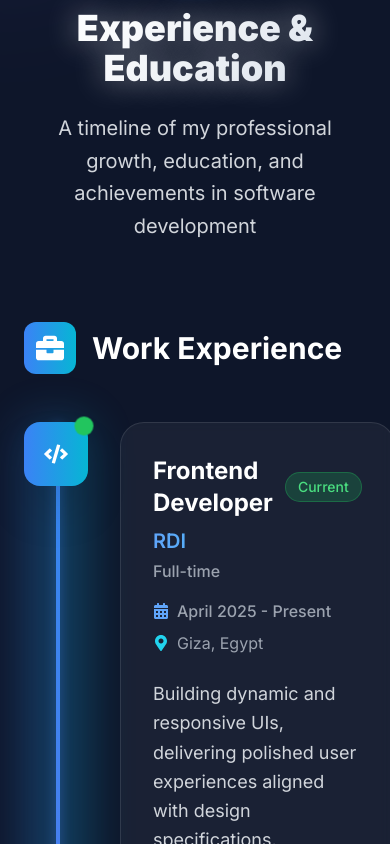
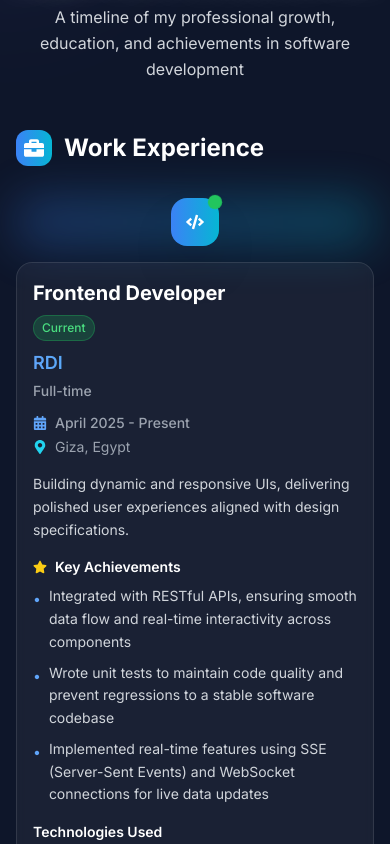
Before and after one commit to AhmedAbdullahFahim/portfolio, a React (Vite) app: page / in a window 390 px wide. Shown: the part 8140-8984 px from the top of the page. Built offline with nearby package versions, Linux system fonts and the light colour scheme.

Commit message:
fixed experience section responsiveness

```diff
--- a/src/components/Experience.jsx
+++ b/src/components/Experience.jsx
@@ -43,8 +43,6 @@ const Experience = () => {
       },
     },
   };
-
-
 
   const experiences = [
     {
@@ -154,7 +152,7 @@ const Experience = () => {
   return (
     <section
       id="experience"
-      className="relative py-24 bg-dark-blue-900/50 overflow-hidden"
+      className="relative py-16 sm:py-20 lg:py-24 bg-dark-blue-900/50 overflow-hidden"
     >
       {/* Floating Background Elements */}
       <div className="absolute inset-0 overflow-hidden pointer-events-none">
@@ -196,7 +194,7 @@ const Experience = () => {
         />
       </div>
 
-      <div className="container mx-auto px-6 relative z-10">
+      <div className="container mx-auto px-4 sm:px-6 relative z-10">
         <motion.div
           ref={ref}
           variants={containerVariants}
@@ -204,19 +202,19 @@ const Experience = () => {
           animate={inView ? "visible" : "hidden"}
         >
           {/* Section Header */}
-          <motion.div variants={itemVariants} className="text-center mb-20">
+          <motion.div variants={itemVariants} className="text-center mb-12 sm:mb-16 lg:mb-20">
             <motion.div
               initial={{ scale: 0, rotate: -180 }}
               animate={
                 inView ? { scale: 1, rotate: 0 } : { scale: 0, rotate: -180 }
               }
               transition={{ duration: 0.8, delay: 0.2 }}
-              className="w-16 h-16 bg-gradient-to-br from-accent-blue-500 to-accent-blue-400 rounded-2xl mx-auto mb-6 flex items-center justify-center shadow-lg shadow-accent-blue-500/25"
+              className="w-12 h-12 sm:w-16 sm:h-16 bg-gradient-to-br from-accent-blue-500 to-accent-blue-400 rounded-2xl mx-auto mb-4 sm:mb-6 flex items-center justify-center shadow-lg shadow-accent-blue-500/25"
             >
-              <FaBriefcase className="text-white text-2xl" />
+              <FaBriefcase className="text-white text-lg sm:text-2xl" />
             </motion.div>
             <h2
-              className="text-4xl md:text-6xl font-black mb-6"
+              className="text-3xl sm:text-4xl md:text-6xl font-black mb-4 sm:mb-6"
               style={{
                 background:
                   "linear-gradient(135deg, #ffffff 0%, #f8fafc 30%, #e2e8f0 70%, #cbd5e1 100%)",
@@ -228,82 +226,50 @@ const Experience = () => {
             >
               Experience & Education
             </h2>
-            <p className="text-gray-300 text-xl max-w-3xl mx-auto leading-relaxed">
+            <p className="text-gray-300 text-base sm:text-lg lg:text-xl max-w-3xl mx-auto leading-relaxed">
               A timeline of my professional growth, education, and achievements in software development
             </p>
           </motion.div>
 
-          {/* Stats Cards */}
-          {/* <motion.div
-            variants={itemVariants}
-            className="grid grid-cols-2 lg:grid-cols-4 gap-6 mb-20"
-          >
-            {stats.map((stat, index) => (
-              <motion.div
-                key={index}
-                whileHover={{
-                  scale: 1.05,
-                  y: -5,
-                }}
-                className="group relative p-6 bg-white/5 backdrop-blur-sm border border-white/10 rounded-2xl hover:border-white/20 transition-all duration-300"
-              >
-                <div className="absolute inset-0 bg-gradient-to-br from-white/5 to-transparent rounded-2xl opacity-0 group-hover:opacity-100 transition-opacity duration-300" />
-                <div className="relative z-10 text-center">
-                  <div
-                    className={`inline-flex p-3 rounded-xl bg-gradient-to-r ${stat.color} mb-4`}
-                  >
-                    <stat.icon size={24} className="text-white" />
-                  </div>
-                  <h3 className="text-2xl font-bold text-white mb-2">
-                    {stat.value}
-                  </h3>
-                  <p className="text-gray-400 text-sm font-medium">
-                    {stat.label}
-                  </p>
-                </div>
-              </motion.div>
-            ))}
-          </motion.div> */}
-
-          <div className="grid lg:grid-cols-4 gap-12">
+          <div className="grid lg:grid-cols-4 gap-6 lg:gap-12">
             {/* Work Experience */}
             <div className="lg:col-span-3">
               <motion.div
                 variants={itemVariants}
-                className="flex items-center gap-4 mb-12"
+                className="flex items-center gap-3 sm:gap-4 mb-8 sm:mb-12"
               >
-                <div className="p-3 bg-gradient-to-r from-blue-500 to-cyan-500 rounded-xl">
-                  <FaBriefcase size={28} className="text-white" />
+                <div className="p-2 sm:p-3 bg-gradient-to-r from-blue-500 to-cyan-500 rounded-xl">
+                  <FaBriefcase size={20} className="text-white sm:w-7 sm:h-7" />
                 </div>
-                <h3 className="text-3xl font-bold text-white">
+                <h3 className="text-2xl sm:text-3xl font-bold text-white">
                   Work Experience
                 </h3>
               </motion.div>
 
               <div className="relative">
-                 {/* Simple Timeline line */}
-                 <div className="absolute left-8 top-0 bottom-0 w-1 bg-gradient-to-b from-blue-500 via-purple-500 to-cyan-500 rounded-full" />
-                 <div className="absolute left-7 top-0 bottom-0 w-3 bg-gradient-to-b from-blue-500/20 via-purple-500/20 to-cyan-500/20 rounded-full blur-sm" />
+                {/* Timeline line - hidden on mobile, visible on larger screens */}
+                <div className="hidden sm:block absolute left-6 lg:left-8 top-0 bottom-0 w-0.5 sm:w-1 bg-gradient-to-b from-blue-500 via-purple-500 to-cyan-500 rounded-full" />
+                <div className="hidden sm:block absolute left-5 lg:left-7 top-0 bottom-0 w-2 sm:w-3 bg-gradient-to-b from-blue-500/20 via-purple-500/20 to-cyan-500/20 rounded-full blur-sm" />
 
-                                 <div className="space-y-12">
+                <div className="space-y-6 sm:space-y-12">
                   {experiences.map((exp, index) => (
                     <motion.div
                       key={index}
                       variants={itemVariants}
-                       className="relative flex gap-8"
+                      className="relative flex flex-col sm:flex-row gap-4 sm:gap-8"
                     >
                       {/* Timeline dot */}
-                       <div className="flex-shrink-0 relative">
+                      <div className="flex-shrink-0 relative sm:static">
                         <motion.div
                           whileHover={{ scale: 1.2 }}
-                           className={`w-16 h-16 bg-gradient-to-r ${exp.color} rounded-2xl flex items-center justify-center relative z-10 shadow-2xl`}
+                          className={`w-12 h-12 sm:w-16 sm:h-16 bg-gradient-to-r ${exp.color} rounded-2xl flex items-center justify-center relative z-10 shadow-2xl mx-auto sm:mx-0`}
                         >
-                           <exp.icon size={24} className="text-white" />
+                          <exp.icon size={18} className="text-white sm:w-6 sm:h-6" />
                           {exp.status === "current" && (
                             <motion.div
                               animate={{ scale: [1, 1.2, 1] }}
                               transition={{ duration: 2, repeat: Infinity }}
-                               className="absolute -top-1 -right-1 w-4 h-4 bg-green-500 rounded-full"
+                              className="absolute -top-0.5 -right-0.5 sm:-top-1 sm:-right-1 w-3 h-3 sm:w-4 sm:h-4 bg-green-500 rounded-full"
                             />
                           )}
                         </motion.div>
@@ -319,70 +285,70 @@ const Experience = () => {
                         className="flex-1 group relative"
                       >
                         {/* Glass morphism card */}
-                        <div className="relative p-8 bg-white/5 backdrop-blur-sm border border-white/10 rounded-3xl hover:border-white/20 transition-all duration-500">
-                          <div className="absolute inset-0 bg-gradient-to-br from-white/10 via-transparent to-white/5 rounded-3xl opacity-0 group-hover:opacity-100 transition-opacity duration-500" />
+                        <div className="relative p-4 sm:p-6 lg:p-8 bg-white/5 backdrop-blur-sm border border-white/10 rounded-2xl sm:rounded-3xl hover:border-white/20 transition-all duration-500">
+                          <div className="absolute inset-0 bg-gradient-to-br from-white/10 via-transparent to-white/5 rounded-2xl sm:rounded-3xl opacity-0 group-hover:opacity-100 transition-opacity duration-500" />
 
                           <div className="relative z-10">
                             {/* Header */}
-                            <div className="flex flex-col lg:flex-row lg:items-start lg:justify-between mb-6">
+                            <div className="flex flex-col lg:flex-row lg:items-start lg:justify-between mb-4 sm:mb-6">
                               <div className="flex-1">
-                                <div className="flex items-center gap-3 mb-2">
-                                  <h4 className="text-2xl font-bold text-white">
+                                <div className="flex flex-col sm:flex-row sm:items-center gap-2 sm:gap-3 mb-2">
+                                  <h4 className="text-xl sm:text-2xl font-bold text-white">
                                     {exp.title}
                                   </h4>
                                   {exp.status === "current" && (
-                                    <span className="px-3 py-1 bg-green-500/20 text-green-400 rounded-full text-sm font-medium border border-green-500/30">
+                                    <span className="px-2 sm:px-3 py-1 bg-green-500/20 text-green-400 rounded-full text-xs sm:text-sm font-medium border border-green-500/30 w-fit">
                                       Current
                                     </span>
                                   )}
                                 </div>
-                                <p className="text-xl font-semibold bg-gradient-to-r from-blue-400 to-cyan-400 bg-clip-text text-transparent mb-1">
+                                <p className="text-lg sm:text-xl font-semibold bg-gradient-to-r from-blue-400 to-cyan-400 bg-clip-text text-transparent mb-1">
                                   {exp.company}
                                 </p>
-                                <p className="text-gray-400 font-medium">
+                                <p className="text-gray-400 font-medium text-sm sm:text-base">
                                   {exp.type}
                                 </p>
                               </div>
 
-                              <div className="text-gray-400 lg:text-right mt-4 lg:mt-0">
-                                <div className="flex items-center gap-2 mb-2 lg:justify-end">
+                              <div className="text-gray-400 lg:text-right mt-3 lg:mt-0">
+                                <div className="flex items-center gap-2 mb-1 sm:mb-2 lg:justify-end">
                                   <FaCalendarAlt
-                                    size={16}
-                                    className="text-blue-400"
+                                    size={14}
+                                    className="text-blue-400 flex-shrink-0"
                                   />
-                                  <span className="font-medium">
+                                  <span className="font-medium text-sm sm:text-base">
                                     {exp.period}
                                   </span>
                                 </div>
                                 <div className="flex items-center gap-2 lg:justify-end">
                                   <FaMapMarkerAlt
-                                    size={16}
-                                    className="text-cyan-400"
+                                    size={14}
+                                    className="text-cyan-400 flex-shrink-0"
                                   />
-                                  <span>{exp.location}</span>
+                                  <span className="text-sm sm:text-base">{exp.location}</span>
                                 </div>
                               </div>
                             </div>
 
                             {/* Description */}
-                            <p className="text-gray-300 text-lg leading-relaxed mb-6">
+                            <p className="text-gray-300 text-sm sm:text-base lg:text-lg leading-relaxed mb-4 sm:mb-6">
                               {exp.description}
                             </p>
 
                             {/* Achievements */}
-                            <div className="mb-6">
-                              <h5 className="text-white font-semibold mb-3 flex items-center gap-2">
-                                <FaStar size={16} className="text-yellow-400" />
+                            <div className="mb-4 sm:mb-6">
+                              <h5 className="text-white font-semibold mb-2 sm:mb-3 flex items-center gap-2 text-sm sm:text-base">
+                                <FaStar size={14} className="text-yellow-400 flex-shrink-0" />
                                 Key Achievements
                               </h5>
-                              <ul className="space-y-3">
+                              <ul className="space-y-2 sm:space-y-3">
                                 {exp.achievements.map((achievement, i) => (
                                   <motion.li
                                     key={i}
                                     whileHover={{ x: 5 }}
-                                    className="text-gray-300 flex items-start gap-3 group/item"
+                                    className="text-gray-300 flex items-start gap-2 sm:gap-3 group/item text-sm sm:text-base"
                                   >
-                                    <span className="text-blue-400 group-hover/item:text-cyan-400 transition-colors">
+                                    <span className="text-blue-400 group-hover/item:text-cyan-400 transition-colors flex-shrink-0 mt-1">
                                       •
                                     </span>
                                     <span className="leading-relaxed">
@@ -395,7 +361,7 @@ const Experience = () => {
 
                             {/* Technologies */}
                             <div>
-                              <h5 className="text-white font-semibold mb-3">
+                              <h5 className="text-white font-semibold mb-2 sm:mb-3 text-sm sm:text-base">
                                 Technologies Used
                               </h5>
                               <div className="flex flex-wrap gap-2">
@@ -403,7 +369,7 @@ const Experience = () => {
                                   <motion.span
                                     key={tech}
                                     whileHover={{ scale: 1.05 }}
-                                    className="px-4 py-2 bg-gradient-to-r from-blue-500/20 to-cyan-500/20 text-blue-300 rounded-full text-sm font-medium border border-blue-500/30 hover:border-cyan-500/50 transition-all duration-300"
+                                    className="px-3 sm:px-4 py-1.5 sm:py-2 bg-gradient-to-r from-blue-500/20 to-cyan-500/20 text-blue-300 rounded-full text-xs sm:text-sm font-medium border border-blue-500/30 hover:border-cyan-500/50 transition-all duration-300"
                                   >
                                     {tech}
                                   </motion.span>
@@ -420,53 +386,53 @@ const Experience = () => {
             </div>
 
             {/* Education & Additional Info */}
-            <div className="space-y-8">
+            <div className="space-y-6 sm:space-y-8">
               {/* Education */}
-              <motion.div variants={itemVariants} className="space-y-6">
-                <div className="flex items-center gap-4 mb-6">
-                  <div className="p-3 bg-gradient-to-r from-purple-500 to-pink-500 rounded-xl">
-                    <FaGraduationCap size={24} className="text-white" />
+              <motion.div variants={itemVariants} className="space-y-4 sm:space-y-6">
+                <div className="flex items-center gap-3 sm:gap-4 mb-4 sm:mb-6">
+                  <div className="p-2 sm:p-3 bg-gradient-to-r from-purple-500 to-pink-500 rounded-xl">
+                    <FaGraduationCap size={18} className="text-white sm:w-6 sm:h-6" />
                   </div>
-                  <h3 className="text-2xl font-bold text-white">Education</h3>
+                  <h3 className="text-xl sm:text-2xl font-bold text-white">Education</h3>
                 </div>
 
                 <motion.div
                   whileHover={{ scale: 1.02, y: -5 }}
-                  className="group relative p-6 bg-white/5 backdrop-blur-sm border border-white/10 rounded-2xl hover:border-white/20 transition-all duration-300"
+                  className="group relative p-4 sm:p-6 bg-white/5 backdrop-blur-sm border border-white/10 rounded-2xl hover:border-white/20 transition-all duration-300"
                 >
                   <div className="absolute inset-0 bg-gradient-to-br from-white/10 to-transparent rounded-2xl opacity-0 group-hover:opacity-100 transition-opacity duration-300" />
                   <div className="relative z-10">
-                    <h4 className="text-xl font-bold text-white mb-2">
+                    <h4 className="text-lg sm:text-xl font-bold text-white mb-2">
                       {education.degree}
                     </h4>
-                    <p className="text-purple-400 font-semibold mb-4">
+                    <p className="text-purple-400 font-semibold mb-3 sm:mb-4 text-sm sm:text-base">
                       {education.school}
                     </p>
-                    <div className="space-y-3 text-sm">
-                      <div className="flex items-center gap-3 text-gray-400">
-                        <FaCalendarAlt size={14} className="text-purple-400" />
-                        <span>{education.period}</span>
+                    <div className="space-y-2 sm:space-y-3 text-sm">
+                      <div className="flex items-center gap-2 sm:gap-3 text-gray-400">
+                        <FaCalendarAlt size={12} className="text-purple-400 flex-shrink-0 sm:w-3.5 sm:h-3.5" />
+                        <span className="text-xs sm:text-sm">{education.period}</span>
                       </div>
-                      <div className="flex items-center gap-3 text-gray-400">
-                        <FaMapMarkerAlt size={14} className="text-pink-400" />
-                        <span>{education.location}</span>
+                      <div className="flex items-center gap-2 sm:gap-3 text-gray-400">
+                        <FaMapMarkerAlt size={12} className="text-pink-400 flex-shrink-0 sm:w-3.5 sm:h-3.5" />
+                        <span className="text-xs sm:text-sm">{education.location}</span>
                       </div>
-                      <div className="flex items-center gap-3">
-                        <div className="w-3.5 h-3.5 bg-gradient-to-r from-purple-500 to-pink-500 rounded-full"></div>
-                        <span>GPA: {education.gpa}</span>
+                      <div className="flex items-center gap-2 sm:gap-3">
+                        <div className="w-3 h-3 sm:w-3.5 sm:h-3.5 bg-gradient-to-r from-purple-500 to-pink-500 rounded-full flex-shrink-0"></div>
+                        <span className="text-xs sm:text-sm text-gray-300">GPA: {education.gpa}</span>
                       </div>
                     </div>
                   </div>
                 </motion.div>
               </motion.div>
 
-              {/* Skills Progress */}
-              <motion.div variants={itemVariants} className="space-y-6">
-                <h3 className="text-2xl font-bold text-white">
+              {/* Expertise Areas */}
+              <motion.div variants={itemVariants} className="space-y-4 sm:space-y-6">
+                <h3 className="text-xl sm:text-2xl font-bold text-white">
                   Expertise Areas
                 </h3>
 
-                <div className="space-y-4">
+                <div className="space-y-3 sm:space-y-4">
                   {[
                     {
                       name: "Frontend Development",
@@ -496,15 +462,15 @@ const Experience = () => {
                         inView ? { opacity: 1, x: 0 } : { opacity: 0, x: -20 }
                       }
                       transition={{ delay: 0.1 * index, duration: 0.6 }}
-                      className="p-4 bg-white/5 backdrop-blur-sm border border-white/10 rounded-xl hover:border-white/20 transition-all duration-300 group"
+                      className="p-3 sm:p-4 bg-white/5 backdrop-blur-sm border border-white/10 rounded-xl hover:border-white/20 transition-all duration-300 group"
                     >
-                      <div className="flex items-center gap-3">
-                        <div className={`w-4 h-4 rounded-full bg-gradient-to-r ${skill.color}`} />
-                        <div>
-                          <h4 className="text-white font-medium text-lg">
+                      <div className="flex items-start gap-2 sm:gap-3">
+                        <div className={`w-3 h-3 sm:w-4 sm:h-4 rounded-full bg-gradient-to-r ${skill.color} flex-shrink-0 mt-1`} />
+                        <div className="min-w-0 flex-1">
+                          <h4 className="text-white font-medium text-sm sm:text-base lg:text-lg">
                             {skill.name}
                           </h4>
-                          <p className="text-gray-400 text-sm">
+                          <p className="text-gray-400 text-xs sm:text-sm">
                             {skill.description}
                           </p>
                         </div>
--- a/src/components/Hero.jsx
+++ b/src/components/Hero.jsx
@@ -224,7 +224,8 @@ const Hero = () => {
               WebkitBackgroundClip: "text",
               WebkitTextFillColor: "transparent",
               backgroundClip: "text",
-               textShadow: "0 0 60px rgba(255, 255, 255, 0.8), 0 0 30px rgba(100, 116, 139, 0.3)",
+              textShadow:
+                "0 0 60px rgba(255, 255, 255, 0.8), 0 0 30px rgba(100, 116, 139, 0.3)",
             }}
           >
             Ahmed Fahim
```
Lines whose indentation alone changed are shown as unchanged.
